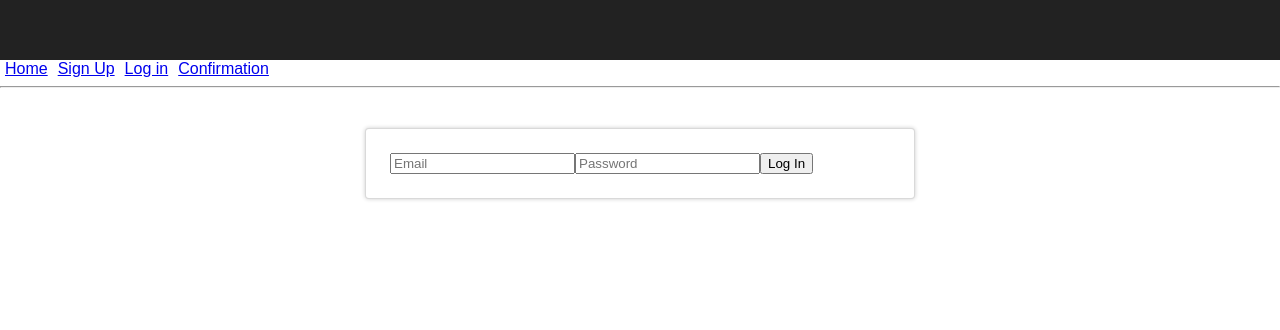
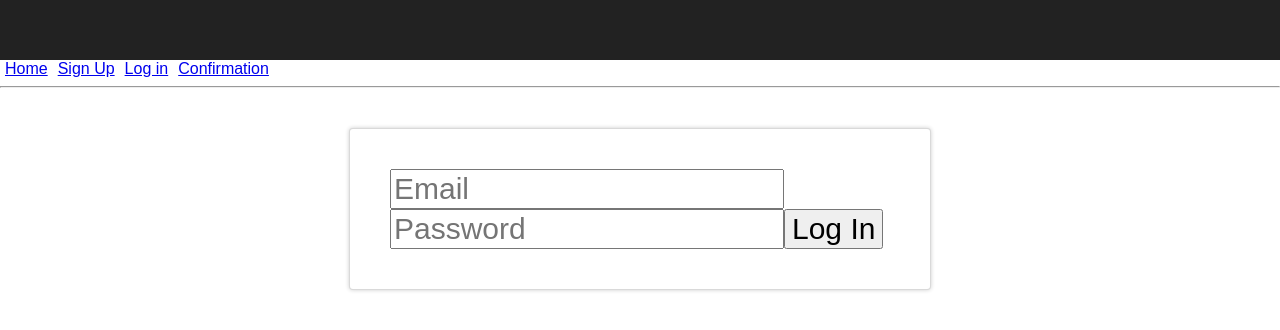
Before and after one commit to harmonsoftwaresolutions/hss-example-cognito, a React (Create React App) app: page /login in a window 1280 px wide. Shown: the part 130-460 px from the top of the page. Built offline with nearby package versions, Linux system fonts and the light colour scheme; what amazon-cognito-identity-js would draw is missing.

Commit message:
increase font size, change display to wrap vertical

```diff
--- a/src/App.css
+++ b/src/App.css
@@ -27,20 +27,23 @@ a {
   margin: 5px;
 }
 
+input {
+  font-size: 30px;
+}
+
 h2 {
   color: rgb(34,34,34);
-  font-size: 2.2em;
   font-weight: 200;
   margin: 0 0 24px 0;
 }
 
 section#loginBox {
-  background-color: rgb(255, 255, 255);
+  background-color: rgb(255,255,255);
   border: 1px solid rgba(0,0,0,.15);
   border-radius: 4px;
   box-shadow: 0 1px 0 rgba(255,255,255,0.2) inset, 0 0 4px rgba(0,0,0,0.2);
-  margin: 40px auto; /* aligns center */
-  padding: 24px;
+  margin: 40px auto; /*aligns center*/
+  padding: 40px;
   width: 500px;
 }
 
```
